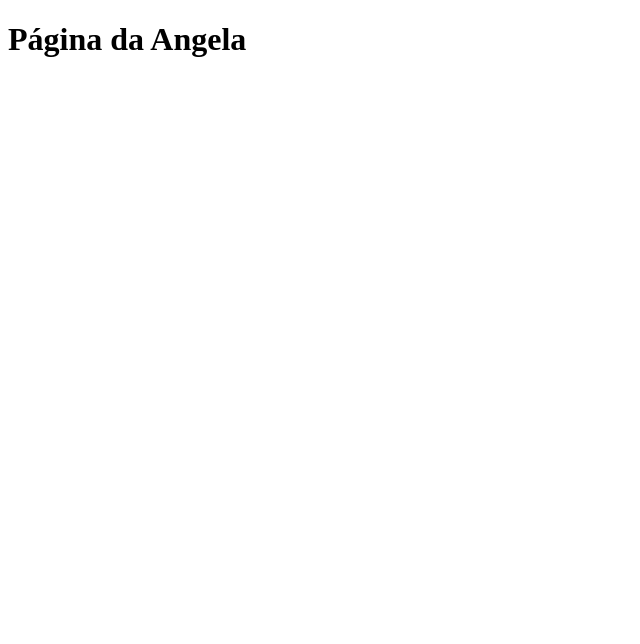
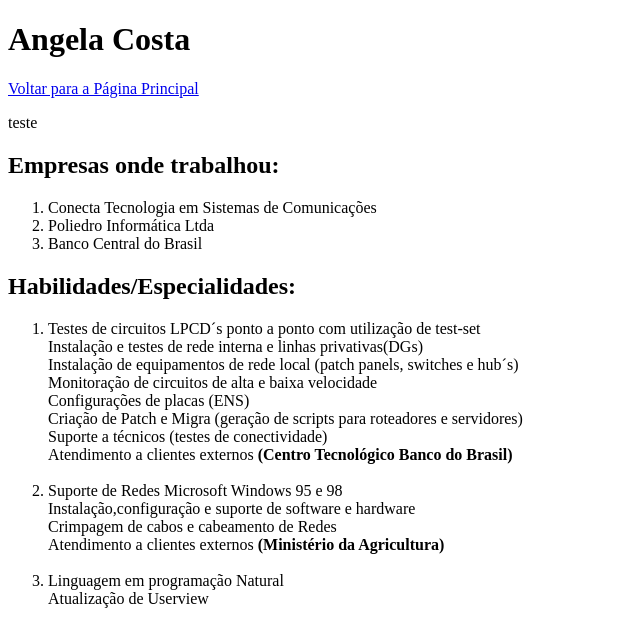
Before and after one commit to CaioCristianoDev/SiteEquipe, a plain HTML site: page equipe/Angela.html in a window 1280 px wide. Shown: the whole page, without its empty margins (0-640 px from the left). Drawn offline with Linux system fonts and the light colour scheme.

Commit message:
Atualização Página Angela

```diff
--- a/equipe/Angela.html
+++ b/equipe/Angela.html
@@ -1,13 +1,43 @@
 <!DOCTYPE html>
-<html lang="pt-br">
+<html lang="pt-BR">
 <head>
     <meta charset="UTF-8">
     <meta name="viewport" content="width=device-width, initial-scale=1.0">
-    <title>Angela</title>
+    <title>Membro 1</title>
+
 
 </head>
 <body>
-    <h1>Página da Angela</h1>
+    <h1>Angela Costa</h1>
+    <a href="../index.html">Voltar para a Página Principal</a>
+    <p> teste</p>
+    <h2>Empresas onde trabalhou:</h2>
+    <ol>
+        <li>Conecta Tecnologia em Sistemas de Comunicações</li>
+        <li>Poliedro Informática Ltda</li>
+        <li>Banco Central do Brasil</li>
+    </ol>
 
+    <h2>Habilidades/Especialidades:</h2>
+    <ol>
+        <li>Testes de circuitos LPCD´s ponto a ponto com utilização de test-set <br>
+            Instalação e testes de rede interna e linhas privativas(DGs) <br>
+            Instalação de equipamentos de rede local (patch panels, switches e hub´s) <br>
+            Monitoração de circuitos de alta e baixa velocidade <br>
+            Configurações de placas (ENS) <br>
+            Criação de Patch e Migra (geração de scripts para roteadores e servidores) <br>
+            Suporte a técnicos (testes de conectividade) <br>
+            Atendimento a clientes externos <strong>(Centro Tecnológico Banco do Brasil) </strong><br>
+        <br>
+        </li>
+            <li>Suporte de Redes Microsoft Windows 95 e 98 <br>
+            Instalação,configuração e suporte de software e hardware <br>
+            Crimpagem de cabos e cabeamento de Redes <br>
+            Atendimento a clientes externos  <strong>(Ministério da Agricultura)</li></strong>
+            </li>
+        <br>
+            <li>Linguagem em programação Natural</li>
+                Atualização de Userview</li>
+    </ol>
 </body>
 </html>
```
